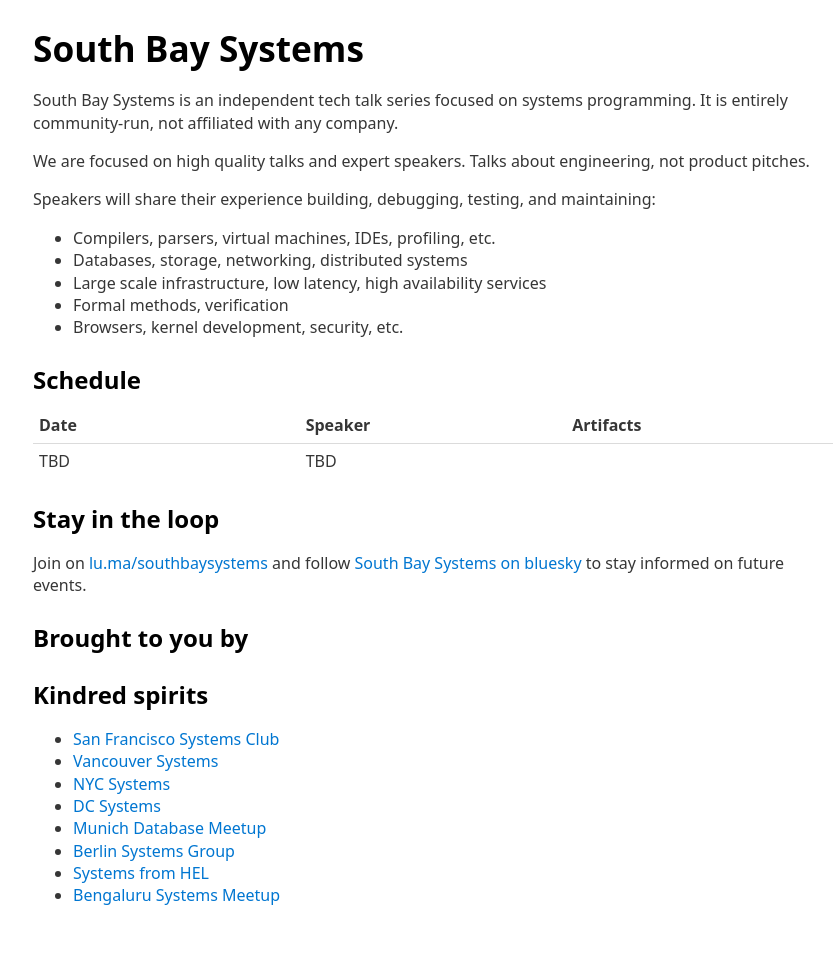
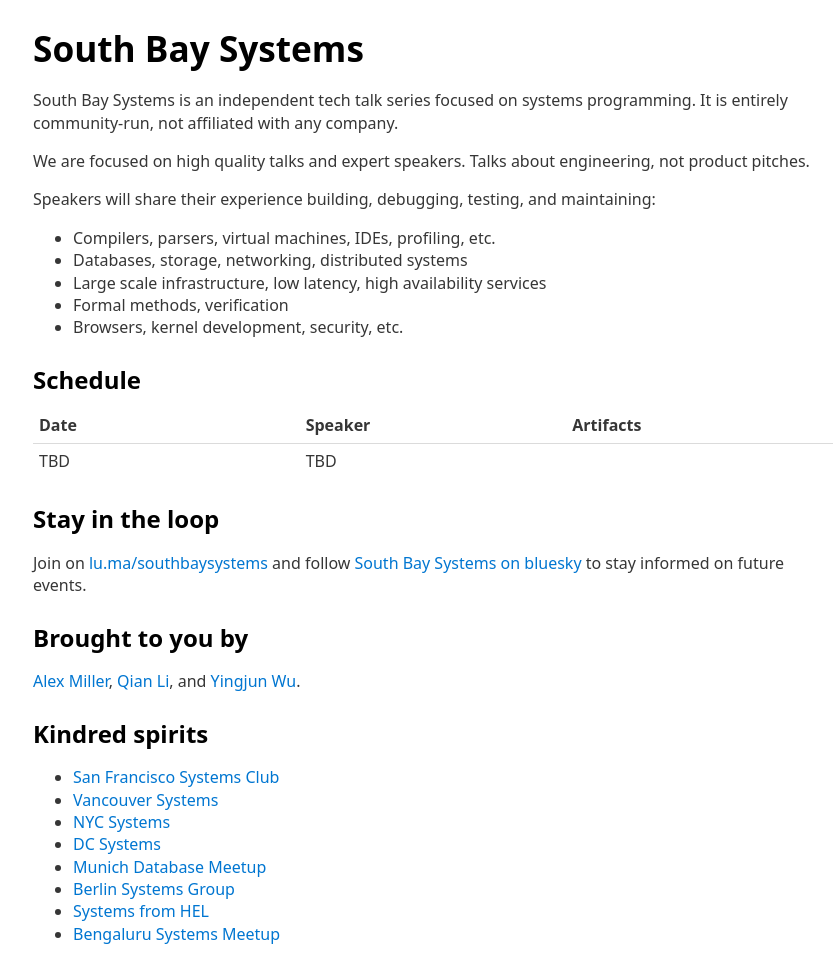
Before and after one commit to thisismiller/southbaysystems.xyz, a Jekyll site: the page built from index.markdown, in a window 1280 px wide. Shown: the whole page, without its empty margins (207-1047 px from the left). Built offline with Jekyll 4.4.1, drawn with Linux system fonts in a browser that asks for light colours; before the commit the page ends 927 px from its top, so only the background shows below that.

Commit message:
Add pointers to people

```diff
--- a/index.markdown
+++ b/index.markdown
@@ -31,6 +31,10 @@
 
 ## Brought to you by
 
+[Alex Miller](https://bsky.app/profile/alexmillerdb.bsky.social),
+[Qian Li](https://bsky.app/profile/qianli.dev),
+and [Yingjun Wu](https://x.com/YingjunWu).
+
 ## Kindred spirits
 
 * [San Francisco Systems Club](https://www.sfsystemsclub.com/)
```
